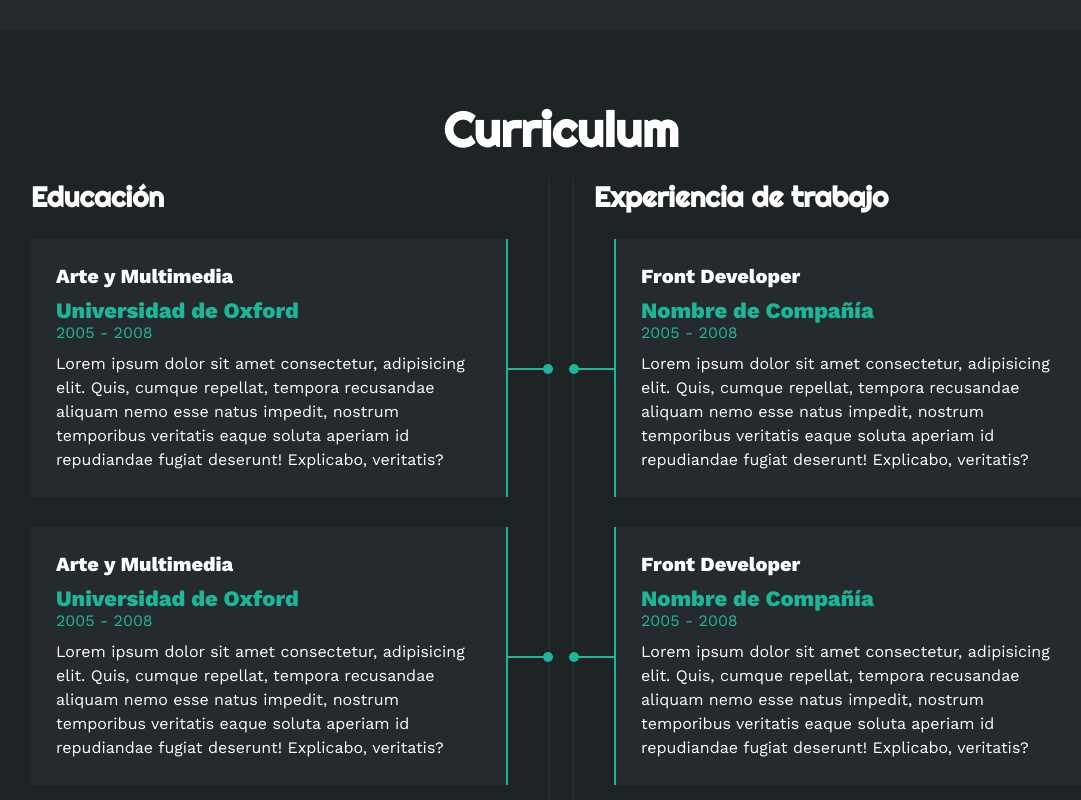
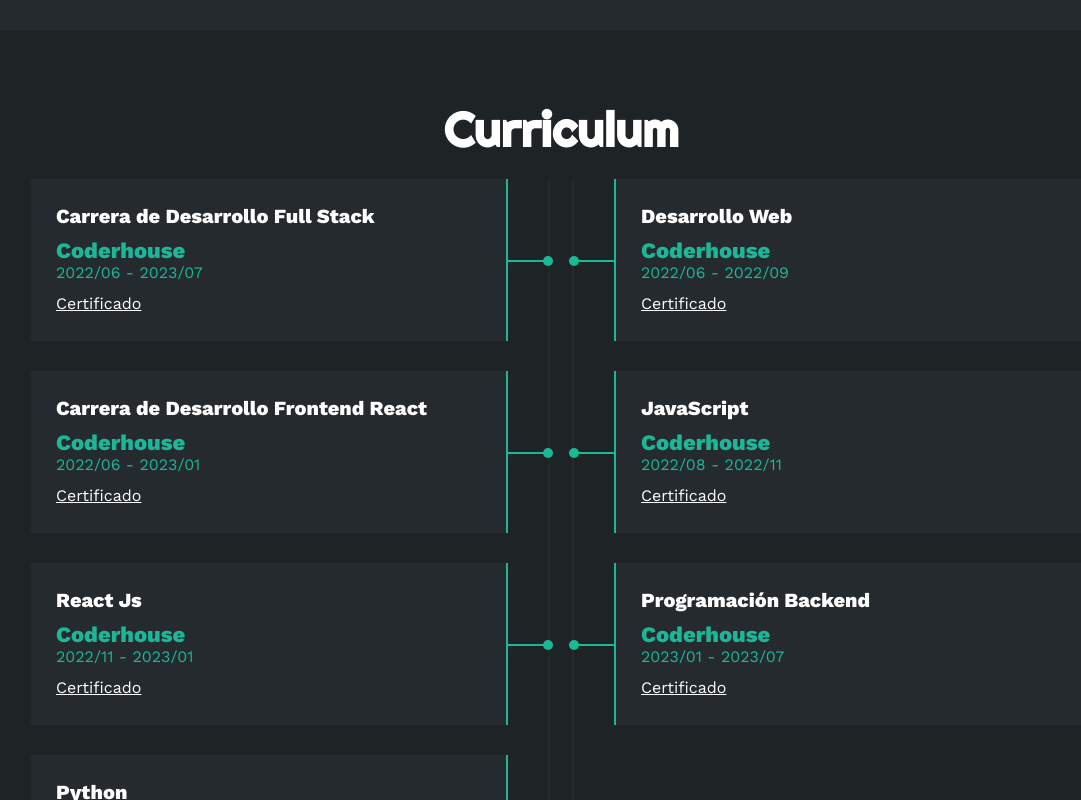
Before and after one commit to juanetche28/portfolio.github.io, a plain HTML site: page index.html in a window 1280 px wide. Shown: the part 2000-2800 px from the top of the page, without its empty margins (79-1160 px from the left). Drawn offline with nearby package versions, Linux system fonts and the light colour scheme.

Commit message:
update-02-03-2024

```diff
--- a/index.html
+++ b/index.html
@@ -13,7 +13,7 @@
     <div class="contenedor-header">
         <header>
             <div class="logo">
-                <a href="#">Juan Cruz</a>
+                <a>Juan Cruz</a>
             </div>
             <nav id="nav">
                 <ul>
@@ -40,9 +40,9 @@
             <h1>Juan Cruz Etcheverry</h1>
             <h2>Full-Stack Developer</h2>
             <div class="redes">
-                <a href="https://github.com/juanetche28"><i class="fa-brands fa-github"></i></a>
-                <a href="https://join.skype.com/invite/GhMU3yfQcV8y"><i class="fa-brands fa-skype"></i></a>
-                <a href="https://linkedin.com/in/juan-cruz-etcheverry"><i class="fa-brands fa-linkedin-in"></i></a>
+                <a href="https://github.com/juanetche28" target="_blank"><i class="fa-brands fa-github"></i></a>
+                <a href="https://join.skype.com/invite/GhMU3yfQcV8y" target="_blank"><i class="fa-brands fa-skype"></i></a>
+                <a href="https://linkedin.com/in/juan-cruz-etcheverry" target="_blank"><i class="fa-brands fa-linkedin-in"></i></a>
             </div>
         </div>
     </section>
@@ -76,7 +76,7 @@
                         </li>
                         <li>
                             <strong>Dirección</strong>
-                            Beruti 3411, Palermo, CABA, Argentina
+                            Palermo, CABA, Argentina
                         </li>
                         <li>
                             <span>FREELANCE</span>
@@ -225,30 +225,47 @@
             <h2>Curriculum</h2>
             <div class="fila">
                 <div class="col izquierda">
-                    <h3>Educación</h3>
+                    <!-- <h3>Educación</h3> -->
                     <div class="item izq">
-                        <h4>Arte y Multimedia</h4>
-                        <span class="casa">Universidad de Oxford</span>
-                        <span class="fecha">2005 - 2008</span>
-                        <p>Lorem ipsum dolor sit amet consectetur, adipisicing elit. Quis, cumque repellat, tempora recusandae aliquam nemo esse natus impedit, nostrum temporibus veritatis eaque soluta aperiam id repudiandae fugiat deserunt! Explicabo, veritatis?</p>
+                        <h4>Carrera de Desarrollo Full Stack</h4>
+                        <span class="casa">Coderhouse</span>
+                        <span class="fecha">2022/06 - 2023/07</span>
+                        <p>
+                            <a href="https://www.coderhouse.com/certificados/64d9eadddcda85fdcbf07fa3" target="_blank">Certificado</a>
+                        </p>
                         <div class="conectori">
                             <div class="circuloi"></div>
                         </div>
                     </div>
                     <div class="item izq">
-                        <h4>Arte y Multimedia</h4>
-                        <span class="casa">Universidad de Oxford</span>
-                        <span class="fecha">2005 - 2008</span>
-                        <p>Lorem ipsum dolor sit amet consectetur, adipisicing elit. Quis, cumque repellat, tempora recusandae aliquam nemo esse natus impedit, nostrum temporibus veritatis eaque soluta aperiam id repudiandae fugiat deserunt! Explicabo, veritatis?</p>
+                        <h4>Carrera de Desarrollo Frontend React</h4>
+                        <span class="casa">Coderhouse</span>
+                        <span class="fecha">2022/06 - 2023/01</span>
+                        <p>
+                            <a href="https://www.coderhouse.com/certificados/63d6f76eb89fe1000eddc3c8" target="_blank">Certificado</a>
+                        </p>
                         <div class="conectori">
                             <div class="circuloi"></div>
                         </div>
                     </div>
                     <div class="item izq">
-                        <h4>Arte y Multimedia</h4>
-                        <span class="casa">Universidad de Oxford</span>
-                        <span class="fecha">2005 - 2008</span>
-                        <p>Lorem ipsum dolor sit amet consectetur, adipisicing elit. Quis, cumque repellat, tempora recusandae aliquam nemo esse natus impedit, nostrum temporibus veritatis eaque soluta aperiam id repudiandae fugiat deserunt! Explicabo, veritatis?</p>
+                        <h4>React Js</h4>
+                        <span class="casa">Coderhouse</span>
+                        <span class="fecha">2022/11 - 2023/01</span>
+                        <p>
+                            <a href="https://www.coderhouse.com/certificados/63d6f76db89fe1000eddc3c5" target="_blank">Certificado</a>
+                        </p>
+                        <div class="conectori">
+                            <div class="circuloi"></div>
+                        </div>
+                    </div>
+                    <div class="item izq">
+                        <h4>Python</h4>
+                        <span class="casa">Coderhouse</span>
+                        <span class="fecha">2022/07 - 2023/10</span>
+                        <p>
+                            <a href="https://www.coderhouse.com/certificados/654bd8cb01d0d97939b1b53c" target="_blank">Certificado</a>
+                        </p>
                         <div class="conectori">
                             <div class="circuloi"></div>
                         </div>
@@ -256,30 +273,36 @@
                 </div>
 
                 <div class="col derecha">
-                    <h3>Experiencia de trabajo</h3>
+                    <!-- <h3>Experiencia de trabajo</h3> -->
                     <div class="item der">
-                        <h4>Front Developer</h4>
-                        <span class="casa">Nombre de Compañía</span>
-                        <span class="fecha">2005 - 2008</span>
-                        <p>Lorem ipsum dolor sit amet consectetur, adipisicing elit. Quis, cumque repellat, tempora recusandae aliquam nemo esse natus impedit, nostrum temporibus veritatis eaque soluta aperiam id repudiandae fugiat deserunt! Explicabo, veritatis?</p>
+                        <h4>Desarrollo Web</h4>
+                        <span class="casa">Coderhouse</span>
+                        <span class="fecha">2022/06 - 2022/09</span>
+                        <p>
+                            <a href="https://www.coderhouse.com/certificados/633106dcf12095000edb33e4" target="_blank">Certificado</a>
+                        </p>
                         <div class="conectord">
                             <div class="circulod"></div>
                         </div>
                     </div>
                     <div class="item der">
-                        <h4>Front Developer</h4>
-                        <span class="casa">Nombre de Compañía</span>
-                        <span class="fecha">2005 - 2008</span>
-                        <p>Lorem ipsum dolor sit amet consectetur, adipisicing elit. Quis, cumque repellat, tempora recusandae aliquam nemo esse natus impedit, nostrum temporibus veritatis eaque soluta aperiam id repudiandae fugiat deserunt! Explicabo, veritatis?</p>
+                        <h4>JavaScript</h4>
+                        <span class="casa">Coderhouse</span>
+                        <span class="fecha">2022/08 - 2022/11</span>
+                        <p>
+                            <a href="https://www.coderhouse.com/certificados/639fcb523db725000f481d50" target="_blank">Certificado</a>
+                        </p>
                         <div class="conectord">
                             <div class="circulod"></div>
                         </div>
                     </div>
                     <div class="item der">
-                        <h4>Front Developer</h4>
-                        <span class="casa">Nombre de Compañía</span>
-                        <span class="fecha">2005 - 2008</span>
-                        <p>Lorem ipsum dolor sit amet consectetur, adipisicing elit. Quis, cumque repellat, tempora recusandae aliquam nemo esse natus impedit, nostrum temporibus veritatis eaque soluta aperiam id repudiandae fugiat deserunt! Explicabo, veritatis?</p>
+                        <h4>Programación Backend</h4>
+                        <span class="casa">Coderhouse</span>
+                        <span class="fecha">2023/01 - 2023/07</span>
+                        <p>
+                            <a href="https://www.coderhouse.com/certificados/64d9eadddcda85b60af07fa1" target="_blank">Certificado</a>
+                        </p>
                         <div class="conectord">
                             <div class="circulod"></div>
                         </div>
@@ -390,9 +413,9 @@
             <i class="fa-solid fa-angles-up"></i>
         </a>
         <div class="redes">
-            <a href="https://github.com/juanetche28"><i class="fa-brands fa-github"></i></a>
-            <a href="https://join.skype.com/invite/GhMU3yfQcV8y"><i class="fa-brands fa-skype"></i></a>
-            <a href="https://linkedin.com/in/juan-cruz-etcheverry"><i class="fa-brands fa-linkedin-in"></i></a>
+            <a href="https://github.com/juanetche28" target="_blank"><i class="fa-brands fa-github"></i></a>
+            <a href="https://join.skype.com/invite/GhMU3yfQcV8y" target="_blank"><i class="fa-brands fa-skype"></i></a>
+            <a href="https://linkedin.com/in/juan-cruz-etcheverry" target="_blank"><i class="fa-brands fa-linkedin-in"></i></a>
         </div>
     </footer>
 
--- a/styles.css
+++ b/styles.css
@@ -58,7 +58,7 @@ html{
 /* SECCION INICIO */
 .inicio{
     background: linear-gradient(to top, rgba(30,35,38,.8), rgba(30,35,38,1)),
-    url(img/fondo.jpg);
+    url(img/fondo2.jpg);
     background-size: cover;
     height: 100vh;
     color: #fff;
@@ -404,6 +404,15 @@ html{
     font-size: 20px;
     margin-bottom: 10px;
 }
+
+.curriculum .fila .item a:hover{
+    color: #1CB698;
+}
+
+.curriculum .fila .item a{
+    color: #fff;
+}
+
 .curriculum .fila .item .casa{
     color: #1CB698;
     font-size: 22px;
```
Also changed, not shown: img/fondo2.jpg (added).
